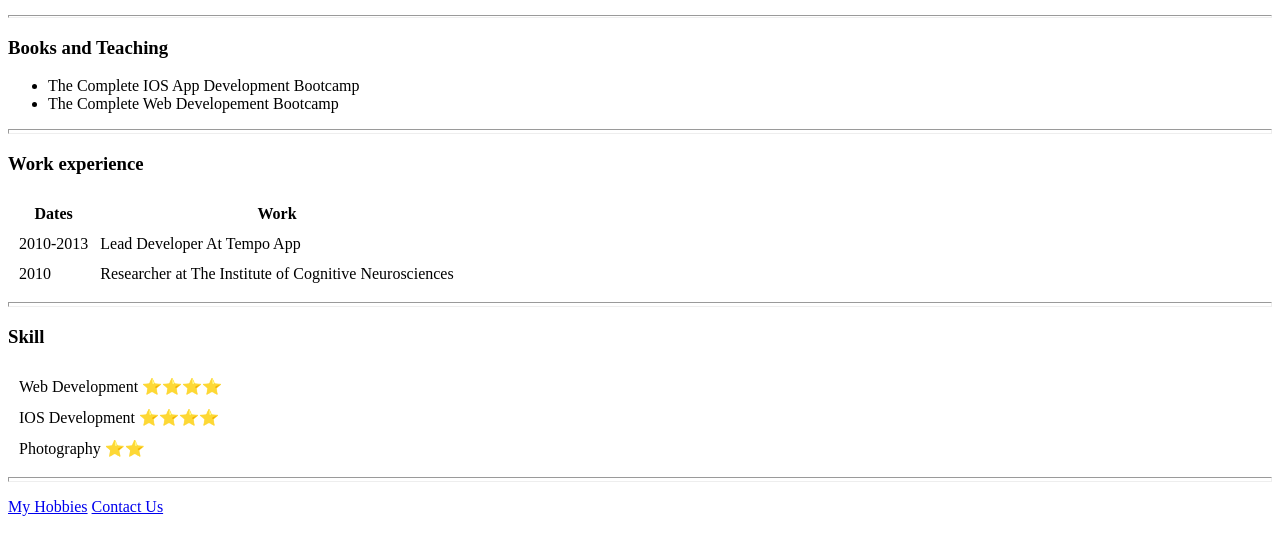
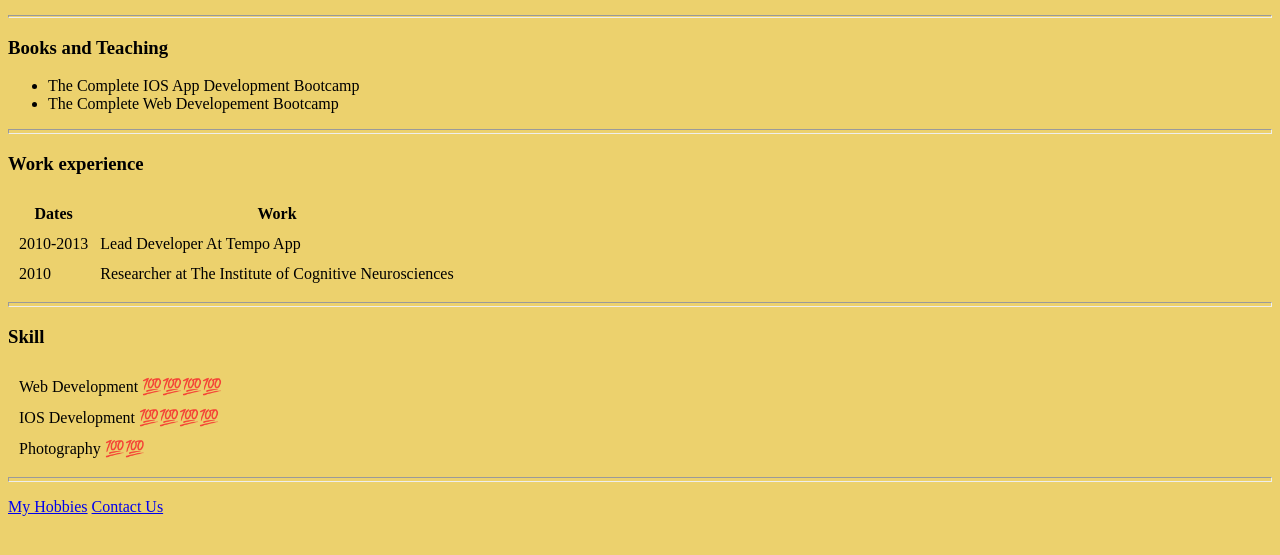
Before and after one commit to crazycodescat/CV, a plain HTML site: page index.html in a window 1280 px wide. Shown: the part 177-732 px from the top of the page. Drawn offline with Linux system fonts and the light colour scheme.

Commit message:
Update index.html

```diff
--- a/index.html
+++ b/index.html
@@ -4,7 +4,7 @@
     <meta charset="utf-8">
     <title></title>
   </head>
-  <body>
+  <body style="background-color: #ECD16D">
     <table cellspacing="10">
       <tr>
         <td><img src="images/my photo-modified.png" alt="Mohammad Taiyyab profile picture"></td>
@@ -41,13 +41,13 @@
     <h3>Skill</h3>
     <table cellspacing="10px">
       <tr>
-        <td>Web Development ⭐⭐⭐⭐</td>
+        <td>Web Development 💯💯💯💯</td>
       </tr>
       <tr>
-        <td>IOS Development ⭐⭐⭐⭐</td>
+        <td>IOS Development 💯💯💯💯</td>
       </tr>
       <tr>
-        <td>Photography ⭐⭐</td>
+        <td>Photography 💯💯</td>
       </tr>
     </table>
     <hr size="5">
```
